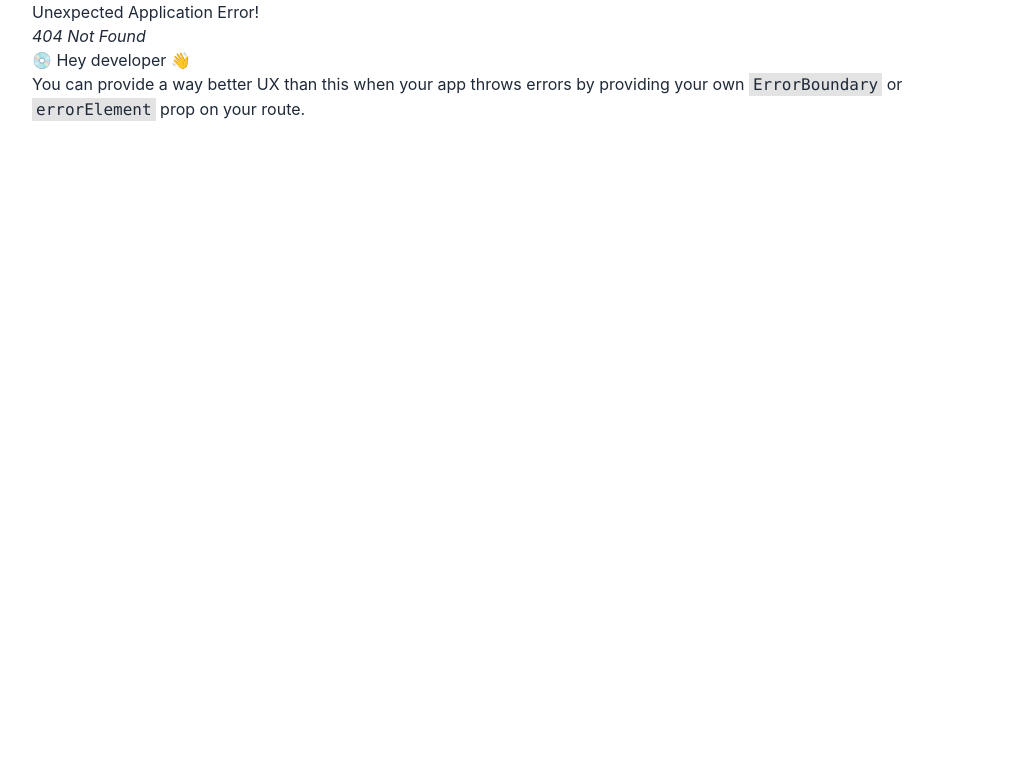
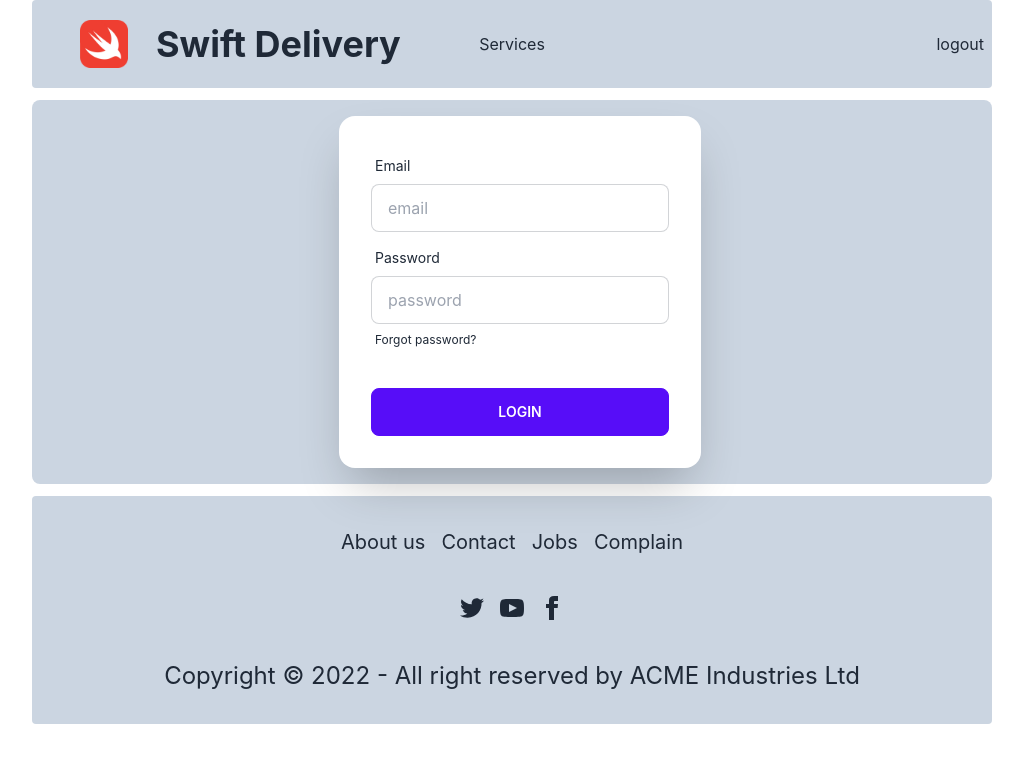
Before and after one commit to BayajidAlam/swift-delivery-client, a React (Create React App) app: page /login in a window 1280 px wide. Before the commit this address had no page. Shown: the top 762 px of the page, without its empty margins (128-1151 px from the left). Built offline with nearby package versions, Linux system fonts and the light colour scheme.

Commit message:
view details page added

```diff
--- a/src/Components/Service/Service.js
+++ b/src/Components/Service/Service.js
@@ -1,17 +1,23 @@
 import React from 'react';
+import { Link } from 'react-router-dom';
 
 const Service = ({service}) => {
-  const { name, image, discription ,price } = service
+  const { _id,name, image, discription ,price } = service
 
   return (
     <div className="card card-compact w-11/12 bg-base-100 shadow-xl mx-auto">
-    <figure><img className='w-full p-5 rounded h-[394px]' src={image} /></figure>
+    <figure><img className='w-full p-5 rounded h-[394px]' src={image}  alt='/'/></figure>
     <div className="card-body">
       <div className='flex justify-between'>
       <h2 className="text-3xl font-bold">{name}</h2>
       <h2 className='text-3xl font-bold'>Price: {price}</h2>
       </div>
-      <p className='text-2xl'>{(discription.length>100?discription.slice(0,100):discription)+"... seemore"}</p>
+      <p className='text-2xl'>{(discription.length>100?discription.slice(0,100):discription)+"..."}</p>
+    <div className='text-center'>
+    <Link to={`/services/${_id}`}>
+    <button className='bg-orange-400 w-40 h-10 text-xl text-white rounded'>View Details</button>
+    </Link>
+    </div>
       <div className="card-actions justify-end">
 
       </div>
--- a/src/Components/Services/Services.js
+++ b/src/Components/Services/Services.js
@@ -1,5 +1,4 @@
 import React, { useEffect, useState } from 'react';
-import { Link } from 'react-router-dom';
 import Service from '../Service/Service';
 
 
--- a/src/Pages/Home/Home.css
+++ b/src/Pages/Home/Home.css
@@ -4,5 +4,6 @@
   height: 500px;
   background-attachment: fixed;
   background-repeat: no-repeat;
+border-radius: 15px;
 
 }
--- a/src/Pages/Home/Home.js
+++ b/src/Pages/Home/Home.js
@@ -2,6 +2,7 @@ import React from 'react';
 import Banner from '../../Components/Banner/Banner';
 import ServiceInHome from './ServiceInHome/ServiceInHome';
 import './Home.css'
+import { Link } from 'react-router-dom';
 const Home = () => {
   return (
     <div>
@@ -14,13 +15,15 @@ const Home = () => {
           <h1 className='text-6xl font-bold'>Explore Our <span className='text-orange-400 text-6xl font-bold'>Services</span></h1>
           <p className='text-3xl w-9/12 mt-8 font-semibold'>Swift Delivery Is Number One Bangladeshi delivery service,We Provide Fastest Delivery Ever.</p>
         </div>
-        <button className='w-[350px] h-[100px] rounded-lg p-5 text-3xl bg-orange-400 text-white font-samibold' >Explore More</button>
+        <Link to='/services'>
+        <button className='w-[300px] h-[80px] rounded-lg p-5 text-3xl bg-orange-400 text-white font-samibold' >Explore More</button>
+        </Link>
        </div>
       </section>
 
       <ServiceInHome></ServiceInHome>
 
-      <section className='flex justify-center section-2  items-center'>
+      <section className='flex justify-center section-2  items-center mb-5'>
           <div className='text-center'>
           <h1 className='text-3xl text-white font-bold'>Swift Delivery</h1>
           <p className='text-white text-4xl font-bold mt-5
--- /dev/null
+++ b/src/Pages/Login/Login.js
@@ -0,0 +1,50 @@
+import React from "react";
+
+const Login = () => {
+  return (
+    <div className="hero  bg-slate-300 my-3 rounded-lg">
+
+      <div className="hero-content flex-col lg:flex-row">
+
+        <div className="text-center lg:text-left">
+
+        </div>
+
+        <div className="card flex-shrink-0 w-full max-w-sm shadow-2xl bg-base-100">
+          <div className="card-body">
+            <div className="form-control">
+              <label className="label">
+                <span className="label-text">Email</span>
+              </label>
+              <input
+                type="text"
+                placeholder="email"
+                className="input input-bordered"
+              />
+            </div>
+            <div className="form-control">
+              <label className="label">
+                <span className="label-text">Password</span>
+              </label>
+              <input
+                type="text"
+                placeholder="password"
+                className="input input-bordered"
+              />
+              <label className="label">
+                <a href="/" className="label-text-alt link link-hover">
+                  Forgot password?
+                </a>
+              </label>
+            </div>
+            <div className="form-control mt-6">
+              <button className="btn btn-primary">Login</button>
+            </div>
+          </div>
+        </div>
+      </div>
+    </div>
+  );
+};
+
+export default Login;
--- /dev/null
+++ b/src/Pages/ServiceDetails/ServiceDetails.js
@@ -0,0 +1,35 @@
+import React from 'react';
+import { Link, useLoaderData } from 'react-router-dom';
+
+const ServiceDetails = () => {
+
+  const service = useLoaderData()
+  const { image, name, discription, price} = service
+  return (
+    <div className=' rounded-lg'>
+      <p className='text-center text-3xl mt-3 font-serif text-blue-400 underline'>Service Details</p>
+      <section className='bg-slate-300 mt-3  pb-8'>
+        <img className='w-1/2 mx-auto h-1/4 py-5' src={image} alt="" />
+
+      <div className='bg-slate-200 w-3/4 mx-auto p-3 rounded-2xl'>
+      <div className='flex justify-between items-center w-3/4 mx-auto mt-3'>
+        <p className='font-medium text-3xl'>Service name: {name}</p>
+        <p className='font-medium text-3xl'>Price: {price}</p>
+        </div>
+      <div>
+      <p className='text-2xl w-3/4 mx-auto mt-2'><span className='font-bold'>Service Description:</span> {discription}</p>
+      </div>
+      </div>
+      </section>
+
+      <section className='bg-slate-300 mb-3'>
+        <p className='mx-auto text-3xl w-48 text-center rounded-lg font-serif text-white bg-indigo-400'>User Review</p>
+       <div>
+       <p className='text-center text-xl p-3'>Please <Link className='text-indigo-400 w-40' to='/login'>login</Link> to add review</p>
+       </div>
+      </section>
+    </div>
+  );
+};
+
+export default ServiceDetails;
--- /dev/null
+++ b/src/Pages/SignUp/SignUp.js
@@ -0,0 +1,11 @@
+import React from 'react';
+
+const SignUp = () => {
+  return (
+    <div>
+      <h1>Sign Up</h1>
+    </div>
+  );
+};
+
+export default SignUp;
--- a/src/Routers/Routes.js
+++ b/src/Routers/Routes.js
@@ -2,6 +2,9 @@ import { createBrowserRouter } from "react-router-dom";
 import Services from "../Components/Services/Services";
 import Main from "../Layout/Main";
 import Home from "../Pages/Home/Home";
+import Login from "../Pages/Login/Login";
+import ServiceDetails from "../Pages/ServiceDetails/ServiceDetails";
+import SignUp from "../Pages/SignUp/SignUp";
 
 const router = createBrowserRouter([
 
@@ -16,6 +19,19 @@ const router = createBrowserRouter([
         {
           path:'/services',
           element: <Services></Services>
+        },
+        {
+          path: '/services/:id',
+          element: <ServiceDetails></ServiceDetails>,
+          loader: ({params})=>fetch(`http://localhost:5000/services/${params.id}`)
+        },
+        {
+          path: '/login',
+          element: <Login></Login>
+        },
+        {
+          path: '/signup',
+          element: <SignUp></SignUp>
         }
       ]
     }
```
